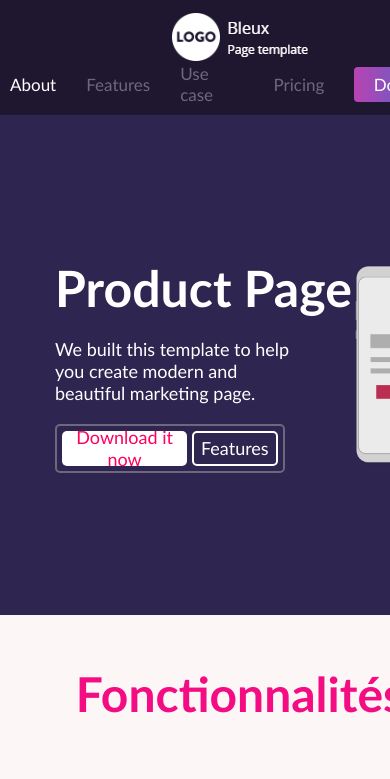
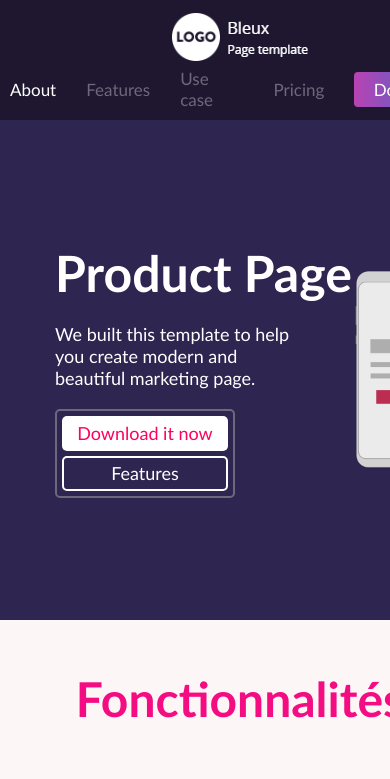
Before and after one commit to Sofia11108/pagina-bleux2, a plain HTML site: page index.html in a window 390 px wide. Shown: the top 779 px of the page. Drawn offline with Linux system fonts and the light colour scheme.

Commit message:
pagina responsiva terminada

```diff
--- a/css/css.css
+++ b/css/css.css
@@ -139,7 +139,6 @@ header nav ul a {
 
     /* filter: brightness(60%); */
     /* background-image: linear-gradient(rgba(0, 0, 0, 0.9)), rgba(0, 0, 0, 0.5); */
-
     /* background-size: contain; */
 }
 
@@ -590,6 +589,7 @@ footer .redes a{
         flex-direction: column;
         padding: 10px;
         height: auto;
+        gap: 5px;
     }
     header nav #download {
         height: 35px;
@@ -602,7 +602,7 @@ footer .redes a{
     .seccion1 .muroMorado{
         width: 100%;
     }
-    .seccion1 .muroMorado .telefonoOculto{
+    .seccion1 .muroMorado                                                                                                                            .telefonoOculto{
         display: flex;
         width: 100px;
         height: 200px;
@@ -611,8 +611,13 @@ footer .redes a{
         width: 250px;
     }
     .seccion1 .muroMorado .botones {
-        width: 230px;
+        width: 180px;
         text-align: center;
+        flex-direction: column;
+        gap: 5px;
+    }
+    .seccion1 .muroMorado .botones .boton1, .seccion1 .boton2 {
+        width: 100%;
     }
 
     /* seccion 2 */
@@ -649,6 +654,9 @@ footer .redes a{
     .seccion3 .cont-columnas .columna{
         width: 55%;
     }
+    .seccion3 .cont-columnas .columna #suscribete {
+        text-align: center;
+    }
 
     footer {
         flex-direction: column;
```
